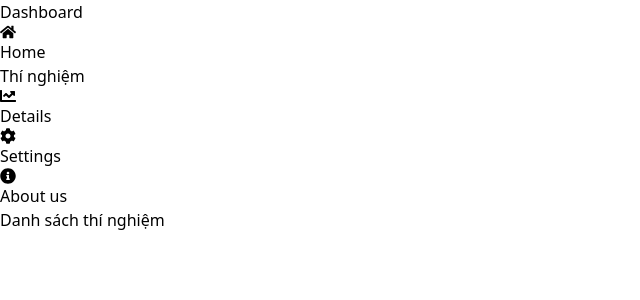
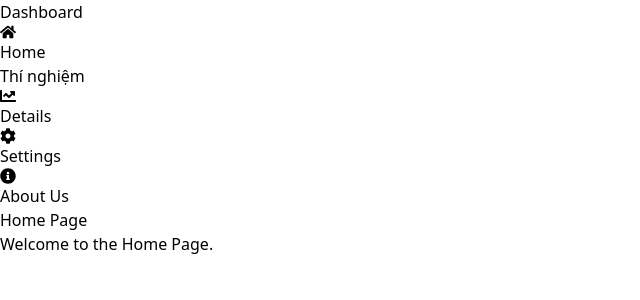
Before and after one commit to dgs420/IOT-Project, a React (Vite) app in the folder Iot_Frontend/: page / in a window 1280 px wide. Shown: the top 300 px of the page, without its empty margins (0-640 px from the left). Built offline with nearby package versions, Linux system fonts and the light colour scheme.

Commit message:
Set up routes

```diff
--- a/Iot_Frontend/package.json
+++ b/Iot_Frontend/package.json
@@ -12,7 +12,8 @@
   "dependencies": {
     "react": "^18.3.1",
     "react-dom": "^18.3.1",
-    "react-icons": "^5.3.0"
+    "react-icons": "^5.3.0",
+    "react-router-dom": "^6.26.2"
   },
   "devDependencies": {
     "@eslint/js": "^9.11.1",
--- a/Iot_Frontend/src/App.jsx
+++ b/Iot_Frontend/src/App.jsx
@@ -1,23 +1,27 @@
-import { useState } from 'react'
-import reactLogo from './assets/react.svg'
-import viteLogo from '/vite.svg'
-import './App.css'
-import Sidebar from './components/Sidebar'
-import Navbar from './components/Navbar'
+import React from "react";
+import {
+  BrowserRouter as Router,
+  Route,
+  Link,
+  Routes
+} from "react-router-dom";
+import Layout from "./components/shared/Layout";
+import Home from "./pages/Home";
+import Details from "./pages/Details";
 
-function App() {
+export default function App() {
+  return (
+    <Router>
+      <Routes>
+        <Route path="/" element={<Layout />}>
+          <Route index element={<Home />} />
+          <Route path="users" element={<p> users</p>} />
+          <Route path="details" element={<Details/>} />
+          <Route path="settings" element={<p> settings</p>} />
+          <Route path="about" element={<p> about</p>} />
 
-  return (
-    <>
-      {/* <div className='flex'> */}
-        <Sidebar />
-
-        <Navbar />
-
-      {/* </div> */}
-
-    </>
-  )
+        </Route>
+      </Routes>
+    </Router>
+  );
 }
-
-export default App
--- /dev/null
+++ b/Iot_Frontend/src/components/shared/Layout.jsx
@@ -0,0 +1,17 @@
+import React from 'react'
+import Sidebar from './Sidebar'
+import { Outlet } from 'react-router-dom'
+
+
+const Layout = () => {
+  return (
+    <div className='flex flex-row bg-neutral-100 h-screen w-screen overflow-hidden'>
+      <Sidebar/>
+      <div className="ml-80 p-4 w-full">
+                <Outlet />
+            </div>
+    </div>
+  )
+}
+
+export default Layout
--- a/Iot_Frontend/src/components/Sidebar.jsx
+++ b/Iot_Frontend/src/components/shared/Sidebar.jsx
@@ -1,49 +1,42 @@
 import React from 'react'
 import { FaChartLine, FaCog, FaHome, FaInfoCircle } from 'react-icons/fa'
+import { Link } from 'react-router-dom'
 
 const Sidebar = () => {
     return (
         <div className='w-80 bg-slate-900 fixed h-full py-2 '>
-            <div >
+            <div>
                 <h1 className='text-2xl text-white font-bold  mx-3 mt-1 '> Dashboard</h1>
             </div>
-            {/* <hr className='my-3' /> */}
             <ul className='mt-3 text-white font-bold '>
                 <li className='mb-2 rounded hover:shadow hover:text-blue-400 px-2 py-2'>
-                    <a href="" className='px-3 font-light'>
-                        <FaHome className='inline-block w-6 h-6 mr-2 -mt-2'>
-                        </FaHome>
+                    <Link to="/" className='px-3 font-light'>
+                        <FaHome className='inline-block w-6 h-6 mr-2 -mt-2' />
                         Home
-                    </a>
+                    </Link>
                 </li>
             </ul>
             <ul className='mt-3 text-white font-bold bg-gray-800'>
                 <h1 className='text-xl text-white font-medium mx-3 py-3'> Thí nghiệm  </h1>
                 <li className='mb-2 rounded hover:shadow hover:text-blue-400 px-2 py-2'>
-                    <a href="" className='px-3 font-light'>
-                        <FaChartLine className='inline-block w-6 h-6 mr-2 -mt-2'>
-                        </FaChartLine>
+                    <Link to="/details" className='px-3 font-light'>
+                        <FaChartLine className='inline-block w-6 h-6 mr-2 -mt-2' />
                         Details
-                    </a>
+                    </Link>
                 </li>
-
                 <li className='mb-2 rounded hover:shadow hover:text-blue-400 px-2 py-2'>
-                    <a href="" className='px-3 font-light'>
-                        <FaCog className='inline-block w-6 h-6 mr-2 -mt-2'>
-                        </FaCog>
+                    <Link to="/settings" className='px-3 font-light'>
+                        <FaCog className='inline-block w-6 h-6 mr-2 -mt-2' />
                         Settings
-                    </a>
+                    </Link>
                 </li>
-
                 <li className='mb-2 rounded hover:shadow hover:text-blue-400 px-2 py-2'>
-                    <a href="" className='px-3 font-light'>
-                        <FaInfoCircle className='inline-block w-6 h-6 mr-2 -mt-2'>
-                        </FaInfoCircle>
-                        About us
-                    </a>
+                    <Link to="/about" className='px-3 font-light'>
+                        <FaInfoCircle className='inline-block w-6 h-6 mr-2 -mt-2' />
+                        About Us
+                    </Link>
                 </li>
             </ul>
-
         </div>
     )
 }
--- /dev/null
+++ b/Iot_Frontend/src/pages/Details.jsx
@@ -0,0 +1,11 @@
+import React from 'react'
+
+const Details = () => {
+  return (
+    <div>
+      Details
+    </div>
+  )
+}
+
+export default Details
--- /dev/null
+++ b/Iot_Frontend/src/pages/Home.jsx
@@ -0,0 +1,12 @@
+import React from 'react'
+
+const Home = () => {
+    return (
+        <div>
+            <h2>Home Page</h2>
+            <p>Welcome to the Home Page.</p>
+        </div>
+    )
+}
+
+export default Home
```
Also changed, not shown: 1 other file (tests, documents, lock files or other folders).
